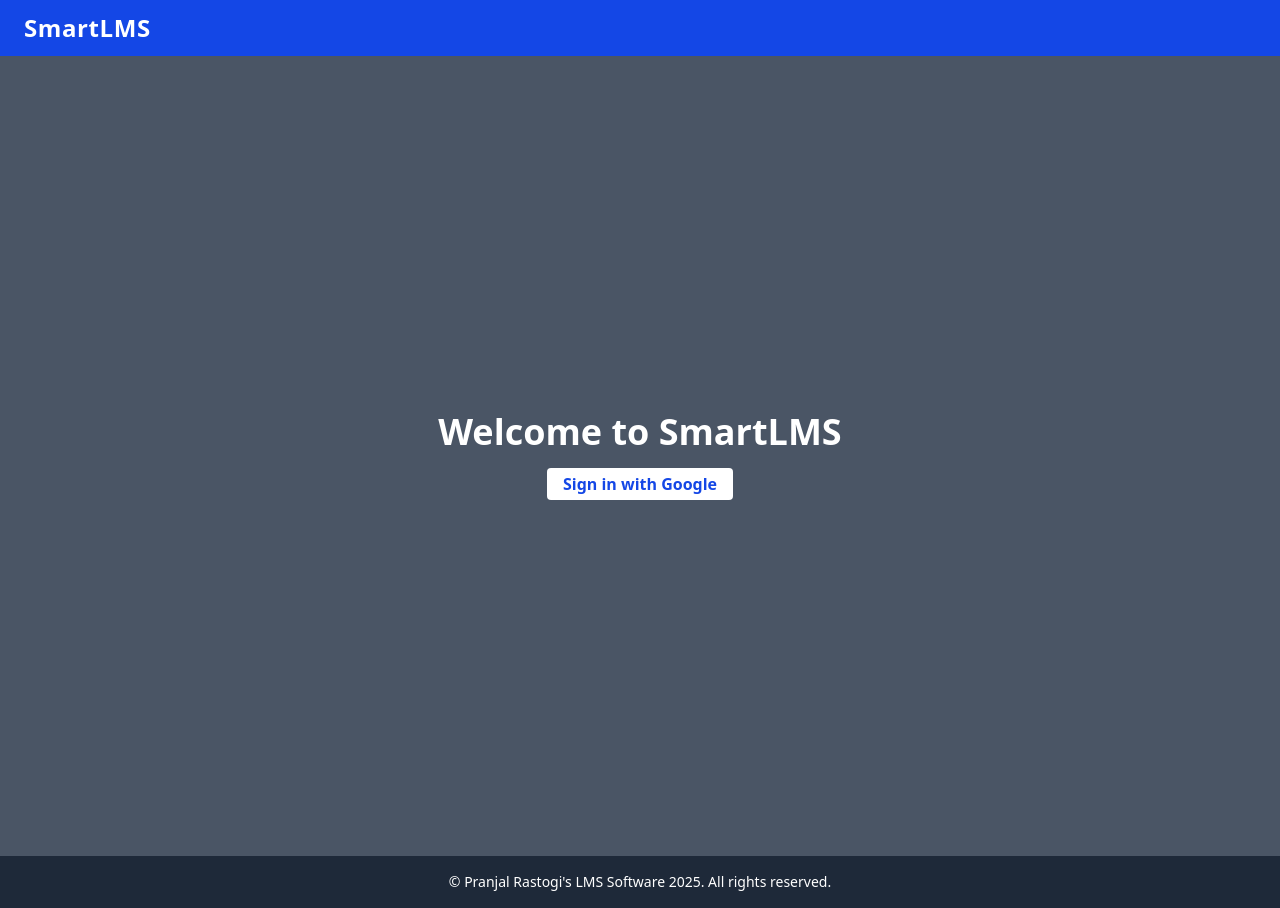
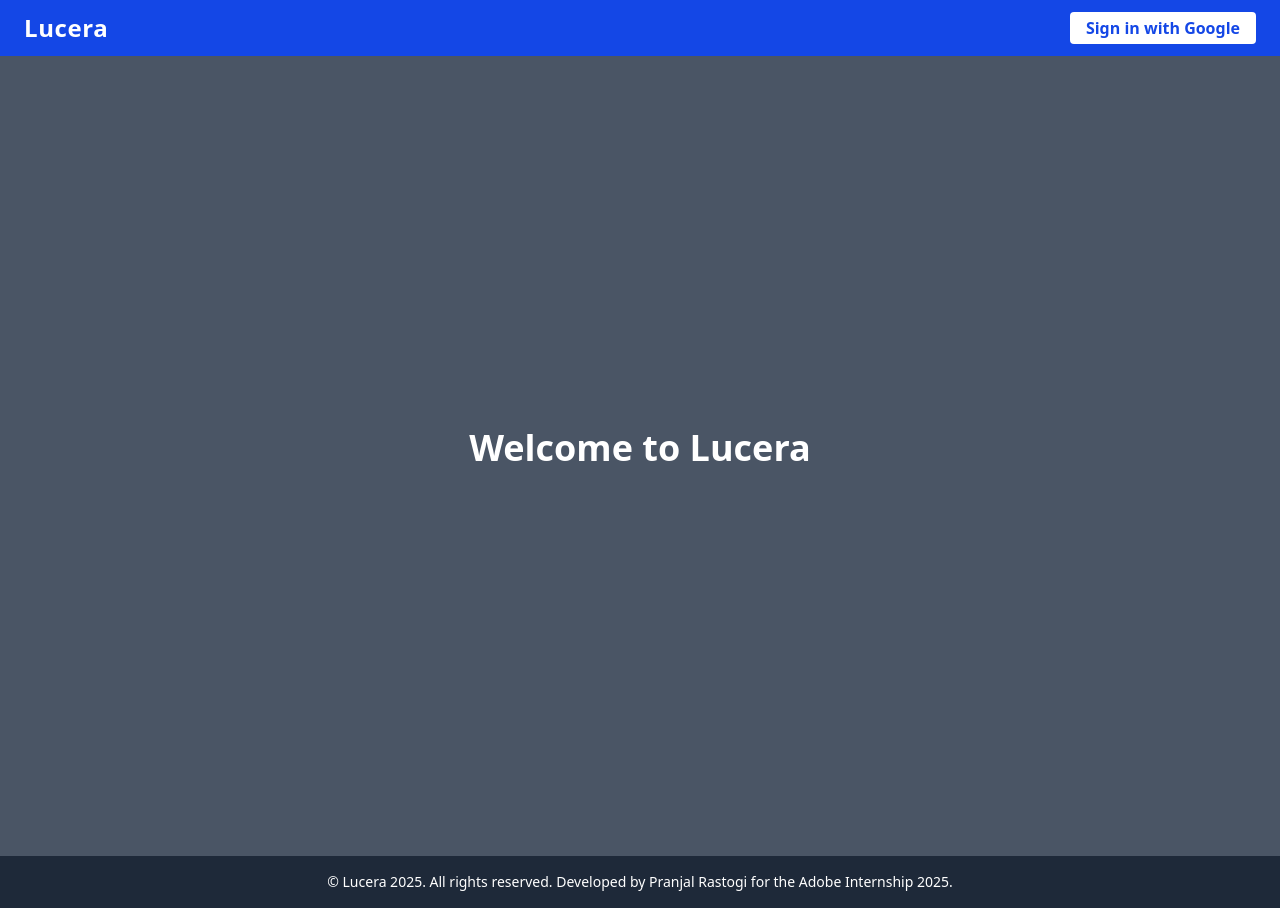
Before and after one commit to PjrCodes/lucera, a Next.js app: page / in a window 1280 px wide. Built offline with nearby package versions, Linux system fonts and the light colour scheme; no server answers.

Commit message:
sessionstate, navbar cleanup

```diff
--- a/src/app/page.tsx
+++ b/src/app/page.tsx
@@ -1,11 +1,8 @@
-import SignIn from "@/components/signInButton";
-
 export default function Home() {
   return (
     <main className="h-screen w-full flex items-center justify-center bg-gray-600 text-white">
       <div className="text-center">
-        <h1 className="text-4xl font-bold mb-4">Welcome to SmartLMS</h1>
-        <SignIn/>
+        <h1 className="text-4xl font-bold mb-4">Welcome to Lucera</h1>
       </div>
     </main>
   );
--- /dev/null
+++ b/src/components/buttons/signOutButton.tsx
@@ -0,0 +1,13 @@
+"use client";
+import { signOut } from "next-auth/react";
+
+export default function SignOut() {
+  return (
+    <button
+      onClick={() => signOut()}
+      className="px-4 py-1 bg-white text-blue-700 rounded hover:bg-blue-100 font-semibold transition"
+    >
+      Sign Out
+    </button>
+  );
+}
--- a/src/components/footer.tsx
+++ b/src/components/footer.tsx
@@ -1,7 +1,7 @@
 const Footer = () => (
   <footer className="bg-gray-800 text-white text-center py-4">
     <p className="text-sm">
-      &copy; Pranjal Rastogi&apos;s LMS Software 2025. All rights reserved.
+      &copy; Lucera 2025. All rights reserved. Developed by Pranjal Rastogi for the Adobe Internship 2025.
     </p>
   </footer>
 );
--- a/src/components/navbar.tsx
+++ b/src/components/navbar.tsx
@@ -1,17 +1,28 @@
 import React from "react";
+import { auth } from "@/auth";
+import SignIn from "./buttons/signInButton";
+import SignOut from "./buttons/signOutButton";
 
-const Navbar = () => {
+export default async function Navbar() {
+  const session = await auth();
+  const isLoggedIn = session?.user ? true : false;
+
   return (
     <nav className="bg-blue-700 px-6 py-3 shadow-md">
       <div className="container mx-auto flex items-center justify-between">
         <div className="text-white text-2xl font-bold tracking-wide">
-          SmartLMS
+          Lucera
         </div>
         <ul className="flex space-x-6 items-center">
+          <li>
+            {isLoggedIn ? (
+              <SignOut />
+            ) : (
+              <SignIn />
+            )}
+          </li>
         </ul>
       </div>
     </nav>
   );
 };
-
-export default Navbar;
```
Also changed, not shown: src/app/client-root-layout.tsx (added), src/components/buttons/signInButton.tsx (renamed from src/components/signInButton.tsx).
